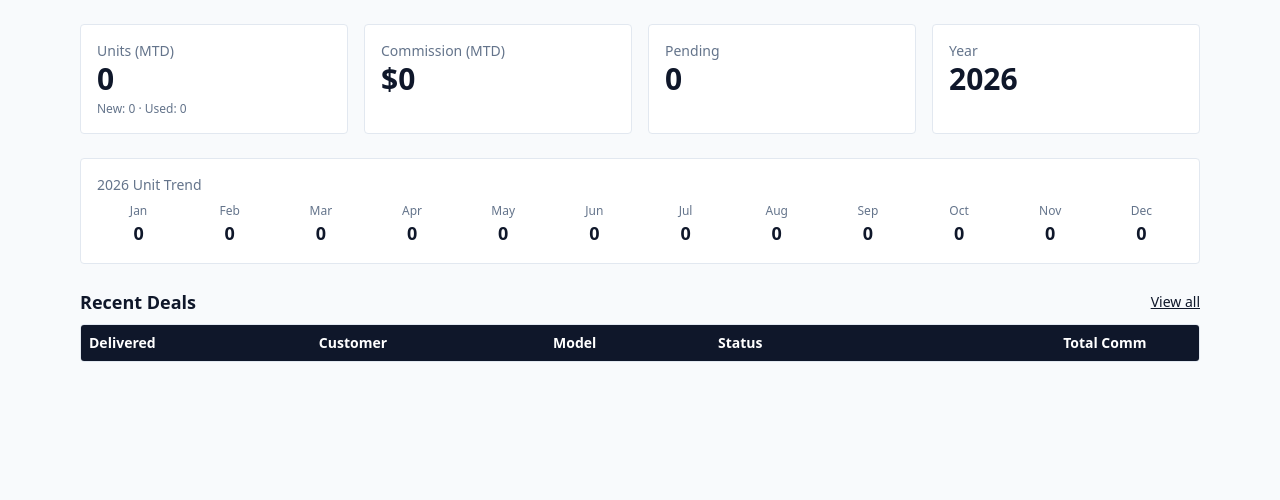
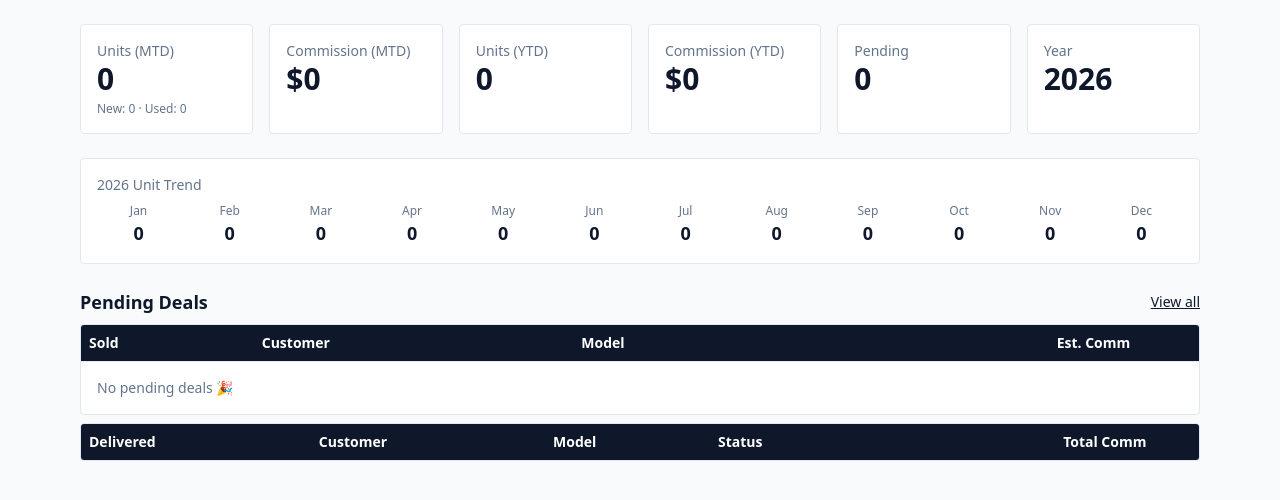
Before and after one commit to brycemann21/Commission-Tracker, a FastAPI app: page / in a window 1280 px wide. Shown: the part 57-557 px from the top of the page. Run offline with FastAPI, Linux system fonts and the light colour scheme; data that the repository does not hold is empty; some libraries are stand-ins or nearby versions.

Commit message:
Update dashboard.html

```diff
--- a/app/templates/dashboard.html
+++ b/app/templates/dashboard.html
@@ -1,6 +1,6 @@
 {% extends "base.html" %}
 {% block content %}
-<div class="grid md:grid-cols-4 gap-4">
+<div class="grid md:grid-cols-6 gap-4">
   <div class="bg-white rounded border border-slate-200 p-4">
     <div class="text-sm text-slate-500">Units (MTD)</div>
     <div class="text-3xl font-bold">{{ units_mtd }}</div>
@@ -15,7 +15,17 @@
       ${{ "{:,.0f}".format(comm_mtd or 0) }}
     </div>
   </div>
+  <div class="bg-white rounded border border-slate-200 p-4">
+    <div class="text-sm text-slate-500">Units (YTD)</div>
+    <div class="text-3xl font-bold">{{ units_ytd }}</div>
+  </div>
 
+  <div class="bg-white rounded border border-slate-200 p-4">
+    <div class="text-sm text-slate-500">Commission (YTD)</div>
+    <div class="text-3xl font-bold">
+      ${{ "{:,.0f}".format(comm_ytd or 0) }}
+    </div>
+  </div>
   <div class="bg-white rounded border border-slate-200 p-4">
     <div class="text-sm text-slate-500">Pending</div>
     <div class="text-3xl font-bold">{{ pending }}</div>
@@ -43,8 +53,41 @@
 </div>
 
 <div class="mt-6 flex items-center justify-between">
-  <h2 class="text-lg font-bold">Recent Deals</h2>
-  <a class="text-sm underline" href="/deals">View all</a>
+  <h2 class="text-lg font-bold">Pending Deals</h2>
+  <a class="text-sm underline" href="/pending">View all</a>
+</div>
+
+<div class="mt-2 overflow-x-auto bg-white rounded border border-slate-200">
+<table class="min-w-full text-sm">
+  <thead class="bg-slate-900 text-white">
+    <tr>
+      <th class="text-left p-2">Sold</th>
+      <th class="text-left p-2">Customer</th>
+      <th class="text-left p-2">Model</th>
+      <th class="text-right p-2">Est. Comm</th>
+      <th class="p-2"></th>
+    </tr>
+  </thead>
+  <tbody>
+    {% for d in pending_deals %}
+      <tr class="border-t">
+        <td class="p-2">{{ d.sold_date or "" }}</td>
+        <td class="p-2">{{ d.customer }}</td>
+        <td class="p-2">{{ d.model }}</td>
+        <td class="p-2 text-right">${{ "{:,.0f}".format(d.total_deal_comm or 0) }}</td>
+        <td class="p-2 text-right">
+          <a class="underline text-sm" href="/deals/{{ d.id }}/edit">Edit</a>
+        </td>
+      </tr>
+    {% endfor %}
+
+    {% if not pending_deals %}
+      <tr class="border-t">
+        <td class="p-4 text-slate-500" colspan="5">No pending deals 🎉</td>
+      </tr>
+    {% endif %}
+  </tbody>
+</table>
 </div>
 
 <div class="mt-2 overflow-x-auto bg-white rounded border border-slate-200">
```
